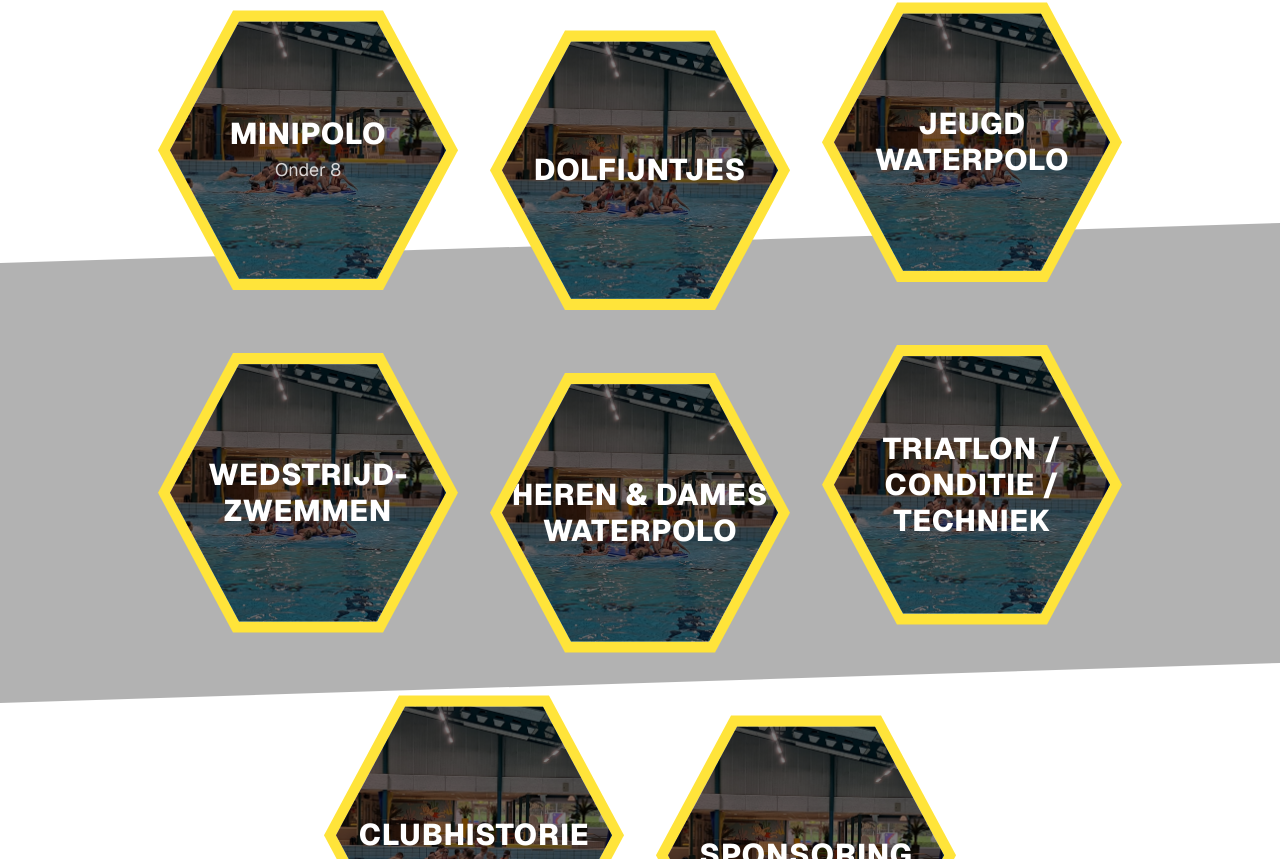
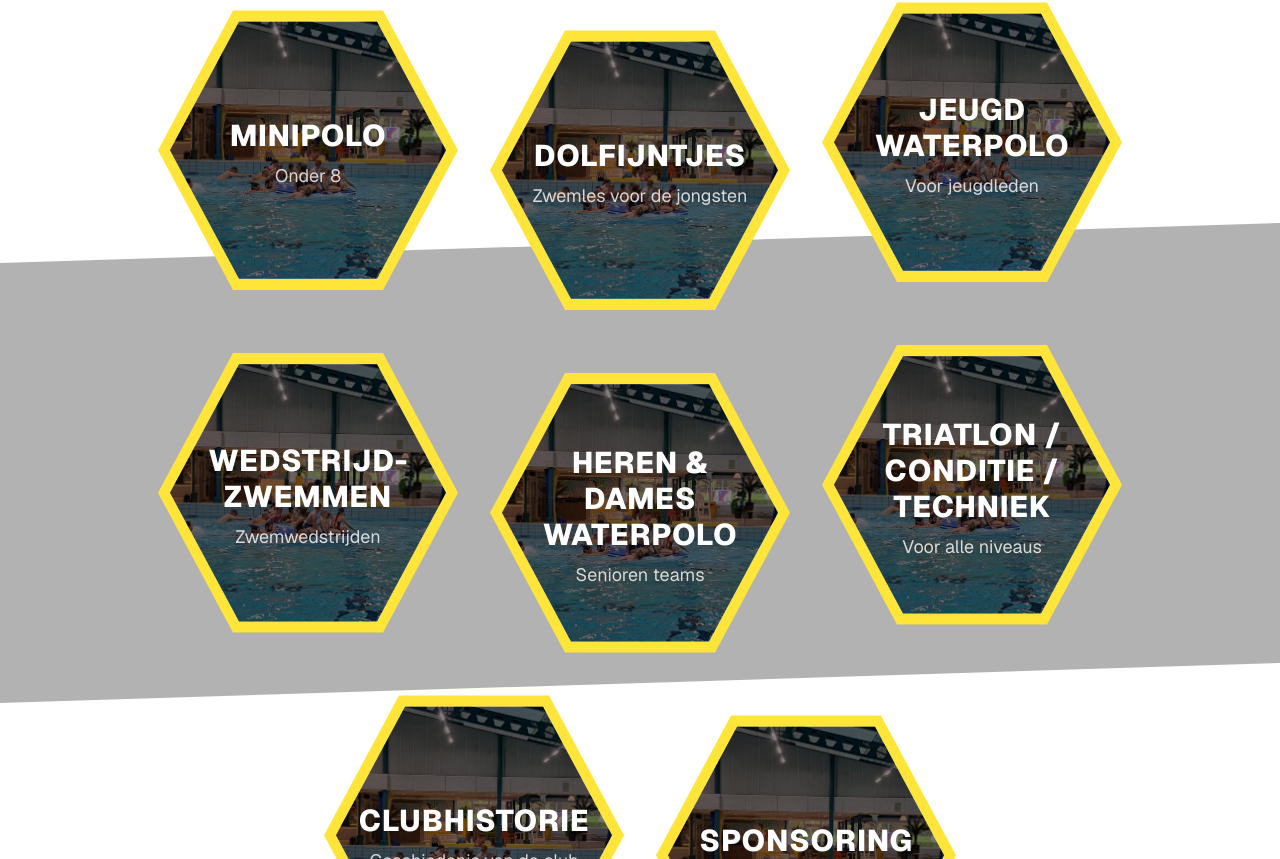
Before and after one commit to timovos/zvmiddelse-website, a Next.js app: page / in a window 1280 px wide. Shown: the part 401-1260 px from the top of the page. Built offline with nearby package versions, Linux system fonts and the light colour scheme.

Commit message:
Add page contents

```diff
--- /dev/null
+++ b/app/clubhistorie/page.tsx
@@ -0,0 +1,17 @@
+import PageLayout from "@/app/components/page-layout";
+
+export default function Clubhistorie() {
+  return (
+    <PageLayout>
+      <section className="bg-white/80 rounded-lg shadow-lg p-8">
+        <h2 className="text-3xl font-bold mb-4 text-[#1a237e]">Clubhistorie</h2>
+        <p className="text-lg text-gray-800 mb-4">
+          Lees meer over de rijke geschiedenis van onze zwemvereniging en haar hoogtepunten door de jaren heen.
+        </p>
+        <p className="text-gray-700">
+          Voorbeeld: De club bestaat al sinds 1960 en heeft vele kampioenschappen en evenementen georganiseerd.
+        </p>
+      </section>
+    </PageLayout>
+  );
+}
--- a/app/components/hexagon-button.tsx
+++ b/app/components/hexagon-button.tsx
@@ -31,11 +31,11 @@ export default function HexagonButton({
         className="w-full h-full absolute inset-0 object-cover"
       />
       <div className="absolute inset-0 bg-black/50 z-0" />
-      <span className="relative z-10 text-white font-extrabold text-3xl drop-shadow-lg tracking-wide uppercase">
+      <span className="relative z-10 text-white font-extrabold text-3xl drop-shadow-lg tracking-wide uppercase px-4 py-2">
         {text}
       </span>
       {subtext && (
-        <span className="relative z-10 text-white text-lg opacity-80 drop-shadow-sm mt-1">
+        <span className="relative z-10 text-white text-lg opacity-80 drop-shadow-sm">
           {subtext}
         </span>
       )}
--- /dev/null
+++ b/app/components/page-layout.tsx
@@ -0,0 +1,54 @@
+import Link from "next/link";
+import { ReactNode } from "react";
+
+export default function PageLayout({ children }: { children: ReactNode }) {
+  return (
+    <div className="flex flex-col min-h-screen font-[family-name:var(--font-geist-sans)]">
+      <header className="relative w-full h-96 overflow-hidden">
+        <img
+          src="/header.jpg"
+          alt="Header"
+          className="w-full h-full object-cover diagonal-clip-bottom"
+        />
+        <div className="absolute inset-0 bg-background opacity-60 pointer-events-none z-10 diagonal-clip-top-bottom" />
+        <div className="absolute inset-0 flex flex-col justify-center items-center text-center px-4 z-20">
+          <h1
+            className="text-white text-8xl uppercase font-extrabold drop-shadow-lg"
+            style={{ fontFamily: "Candara-Bold, Candara, Arial, sans-serif" }}
+          >
+            ZV Middelsé
+          </h1>
+          <p className="italic text-[color:#ffe43a] text-xl mt-2 drop-shadow-md">
+            De zwemvereniging in Stiens &amp; omstreken
+          </p>
+        </div>
+      </header>
+      <div className="w-full flex justify-start max-w-3xl mx-auto px-6 mt-4 mb-4">
+        <Link
+          href="/"
+          className="inline-block px-4 py-2 bg-[#1a237e] text-white rounded hover:bg-[#283593] transition"
+        >
+          ← Terug naar Home
+        </Link>
+      </div>
+      <main className="flex-1 flex flex-col gap-8 justify-center items-center w-full z-11 px-6 max-w-3xl mx-auto min-h-64">
+        {children}
+      </main>
+      <footer className="w-full h-42 diagonal-clip-top p-10 bg-black opacity-30">
+        <div className="max-w-4xl mx-auto">
+          <nav className="flex gap-6 mt-8">
+            <a href="/about" className="hover:underline">
+              Over
+            </a>
+            <a href="/contact" className="hover:underline">
+              Contact
+            </a>
+            <a href="/privacy" className="hover:underline">
+              Privacybeleid
+            </a>
+          </nav>
+        </div>
+      </footer>
+    </div>
+  );
+}
--- /dev/null
+++ b/app/dolfijntjes/page.tsx
@@ -0,0 +1,20 @@
+import PageLayout from "@/app/components/page-layout";
+
+export default function Dolfijntjes() {
+  return (
+    <PageLayout>
+      <section className="bg-white/80 rounded-lg shadow-lg p-8">
+        <h2 className="text-3xl font-bold mb-4 text-[#1a237e]">Dolfijntjes</h2>
+        <p className="text-lg text-gray-800 mb-4">
+          Dolfijntjes is speciaal voor jonge kinderen die willen leren zwemmen en plezier willen maken in het water. Op een speelse manier maken zij kennis met de beginselen van het zwemmen, onder begeleiding van enthousiaste trainers.
+        </p>
+        <p className="text-gray-700 mb-2">
+          Tijdens de lessen staat veiligheid voorop en worden de kinderen gestimuleerd om samen te werken en vertrouwen te krijgen in het water. Door middel van leuke spelletjes en oefeningen leren ze drijven, onder water gaan en de eerste zwemslagen maken.
+        </p>
+        <p className="text-gray-700">
+          Voorbeeld: Elke week oefenen de Dolfijntjes met ringen opduiken, door hoepels zwemmen en samen waterestafettes doen. Zo bouwen ze spelenderwijs hun zwemvaardigheid op en beleven ze veel zwemplezier!
+        </p>
+      </section>
+    </PageLayout>
+  );
+}
--- /dev/null
+++ b/app/heren-dames-waterpolo/page.tsx
@@ -0,0 +1,17 @@
+import PageLayout from "@/app/components/page-layout";
+
+export default function HerenDamesWaterpolo() {
+  return (
+    <PageLayout>
+      <section className="bg-white/80 rounded-lg shadow-lg p-8">
+        <h2 className="text-3xl font-bold mb-4 text-[#1a237e]">Heren & dames waterpolo</h2>
+        <p className="text-lg text-gray-800 mb-4">
+          Voor volwassenen die willen deelnemen aan waterpolo op recreatief of competitief niveau.
+        </p>
+        <p className="text-gray-700">
+          Voorbeeld: De teams trainen samen en spelen wedstrijden tegen andere verenigingen.
+        </p>
+      </section>
+    </PageLayout>
+  );
+}
--- /dev/null
+++ b/app/jeugd-waterpolo/page.tsx
@@ -0,0 +1,18 @@
+import PageLayout from "@/app/components/page-layout";
+
+export default function JeugdWaterpolo() {
+  return (
+    <PageLayout>
+      <section className="bg-white/80 rounded-lg shadow-lg p-8">
+        <h2 className="text-3xl font-bold mb-4 text-[#1a237e]">Jeugd waterpolo</h2>
+        <p className="text-lg text-gray-800 mb-4">
+          Jeugd waterpolo is voor jongeren die hun vaardigheden in het waterpolo willen ontwikkelen en samen willen
+          sporten.
+        </p>
+        <p className="text-gray-700">
+          Voorbeeld: De jeugdteams trainen wekelijks en nemen deel aan wedstrijden in de regio.
+        </p>
+      </section>
+    </PageLayout>
+  );
+}
--- a/app/page.tsx
+++ b/app/page.tsx
@@ -31,26 +31,61 @@ export default function Home() {
             className="sm:-translate-y-2"
             href="/minipolo"
           />
-          <HexagonButton text="Dolfijntjes" className="sm:translate-y-3" />
-          <HexagonButton text="Jeugd waterpolo" className="sm:-translate-y-4" />
-          <HexagonButton text="Wedstrijd-zwemmen" className="sm:-translate-y-2" />
-          <HexagonButton text="Heren & dames waterpolo" className="sm:translate-y-3" />
-          <HexagonButton text="Triatlon / conditie / techniek" className="sm:-translate-y-4" />
-          <HexagonButton text="Clubhistorie" className="sm:-translate-y-2" />
-          <HexagonButton text="Sponsoring" className="sm:translate-y-3" />
+          <HexagonButton
+            text="Dolfijntjes"
+            subtext="Zwemles voor de jongsten"
+            className="sm:translate-y-3"
+            href="/dolfijntjes"
+          />
+          <HexagonButton
+            text="Jeugd waterpolo"
+            subtext="Voor jeugdleden"
+            className="sm:-translate-y-4"
+            href="/jeugd-waterpolo"
+          />
+          <HexagonButton
+            text="Wedstrijd-zwemmen"
+            subtext="Zwemwedstrijden"
+            className="sm:-translate-y-2"
+            href="/wedstrijdzwemmen"
+          />
+          <HexagonButton
+            text="Heren & dames waterpolo"
+            subtext="Senioren teams"
+            className="sm:translate-y-3"
+            href="/heren-dames-waterpolo"
+          />
+          <HexagonButton
+            text="Triatlon / conditie / techniek"
+            subtext="Voor alle niveaus"
+            className="sm:-translate-y-4"
+            href="/triatlon-conditie-techniek"
+          />
+          <HexagonButton
+            text="Clubhistorie"
+            subtext="Geschiedenis van de club"
+            className="sm:-translate-y-2"
+            href="/clubhistorie"
+          />
+          <HexagonButton
+            text="Sponsoring"
+            subtext="Steun onze vereniging"
+            className="sm:translate-y-3"
+            href="/sponsoring"
+          />
         </main>
       </div>
       <footer className="w-full h-42 diagonal-clip-top p-10 bg-black opacity-30">
         <div className="max-w-4xl mx-auto">
           <nav className="flex gap-6 mt-8">
             <a href="/about" className="hover:underline">
-              About
+              Over
             </a>
             <a href="/contact" className="hover:underline">
               Contact
             </a>
             <a href="/privacy" className="hover:underline">
-              Privacy Policy
+              Privacybeleid
             </a>
           </nav>
         </div>
--- /dev/null
+++ b/app/sponsoring/page.tsx
@@ -0,0 +1,17 @@
+import PageLayout from "@/app/components/page-layout";
+
+export default function Sponsoring() {
+  return (
+    <PageLayout>
+      <section className="bg-white/80 rounded-lg shadow-lg p-8">
+        <h2 className="text-3xl font-bold mb-4 text-[#1a237e]">Sponsoring</h2>
+        <p className="text-lg text-gray-800 mb-4">
+          Steun onze vereniging en draag bij aan de sportieve ontwikkeling van onze leden.
+        </p>
+        <p className="text-gray-700">
+          Voorbeeld: Word sponsor en help ons activiteiten, materialen en wedstrijden mogelijk te maken.
+        </p>
+      </section>
+    </PageLayout>
+  );
+}
--- /dev/null
+++ b/app/triatlon-conditie-techniek/page.tsx
@@ -0,0 +1,17 @@
+import PageLayout from "@/app/components/page-layout";
+
+export default function TriatlonConditieTechniek() {
+  return (
+    <PageLayout>
+      <section className="bg-white/80 rounded-lg shadow-lg p-8">
+        <h2 className="text-3xl font-bold mb-4 text-[#1a237e]">Triatlon / conditie / techniek</h2>
+        <p className="text-lg text-gray-800 mb-4">
+          Voor iedereen die zijn conditie en zwemtechniek wil verbeteren, of zich wil voorbereiden op een triatlon.
+        </p>
+        <p className="text-gray-700">
+          Voorbeeld: Tijdens de trainingen wordt gewerkt aan uithoudingsvermogen, kracht en techniek.
+        </p>
+      </section>
+    </PageLayout>
+  );
+}
--- /dev/null
+++ b/app/wedstrijdzwemmen/page.tsx
@@ -0,0 +1,17 @@
+import PageLayout from "@/app/components/page-layout";
+
+export default function Wedstrijdzwemmen() {
+  return (
+    <PageLayout>
+      <section className="bg-white/80 rounded-lg shadow-lg p-8">
+        <h2 className="text-3xl font-bold mb-4 text-[#1a237e]">Wedstrijdzwemmen</h2>
+        <p className="text-lg text-gray-800 mb-4">
+          Wedstrijdzwemmen is voor iedereen die van snelheid en competitie houdt in het zwembad.
+        </p>
+        <p className="text-gray-700">
+          Voorbeeld: Leden trainen op techniek en snelheid en doen mee aan regionale en landelijke wedstrijden.
+        </p>
+      </section>
+    </PageLayout>
+  );
+}
```
Also changed, not shown: app/minipolo/page.tsx (+8 -44 lines).
